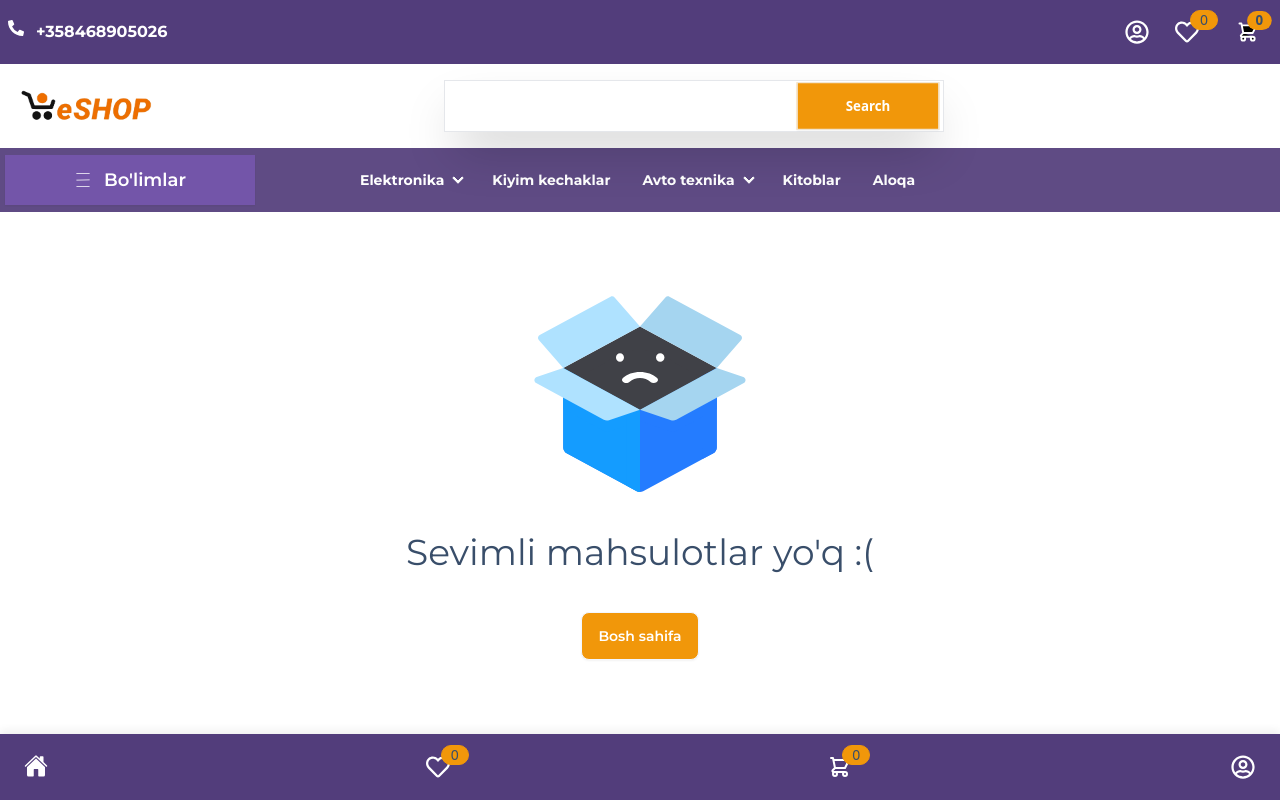
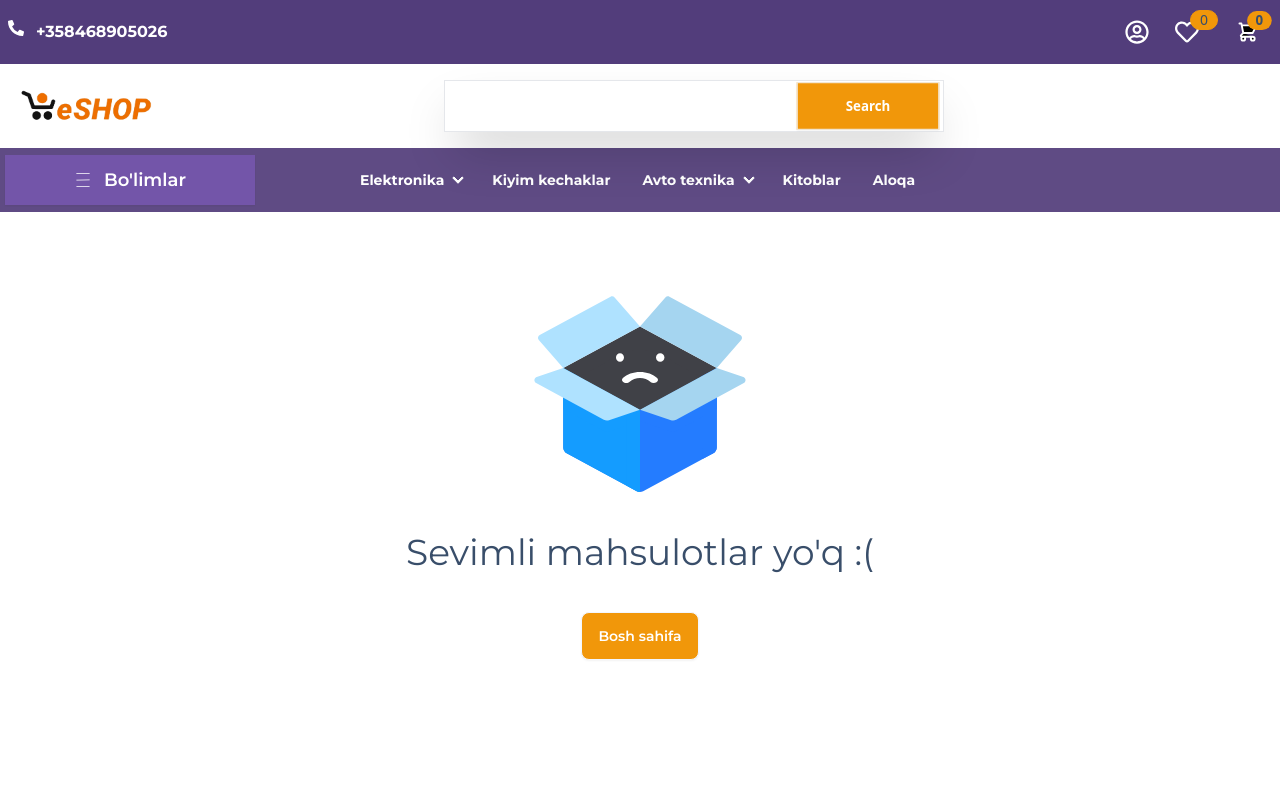
Before and after one commit to Elyor-Shokirov/eshop, a React (Vite) app: page /likedproducts in a window 1280 px wide. Built offline with nearby package versions, Linux system fonts and the light colour scheme.

Commit message:
fix bottom navbar

```diff
--- a/src/components/bottomNavigation.jsx
+++ b/src/components/bottomNavigation.jsx
@@ -10,7 +10,7 @@ function BottomNavigation() {
   const { likedArray, shopCard } = useSelector((state) => state.product);
 
   return (
-    <div className="btm-nav z-40">
+    <div className="btm-nav z-40 block md:hidden">
       <div className="bg-[#523d7b] h-[68px] flex items-center shadow-bottomNavigateShadow">
         <ul className="menu menu-horizontal  rounded-box flex justify-between w-full">
           <li>
```
